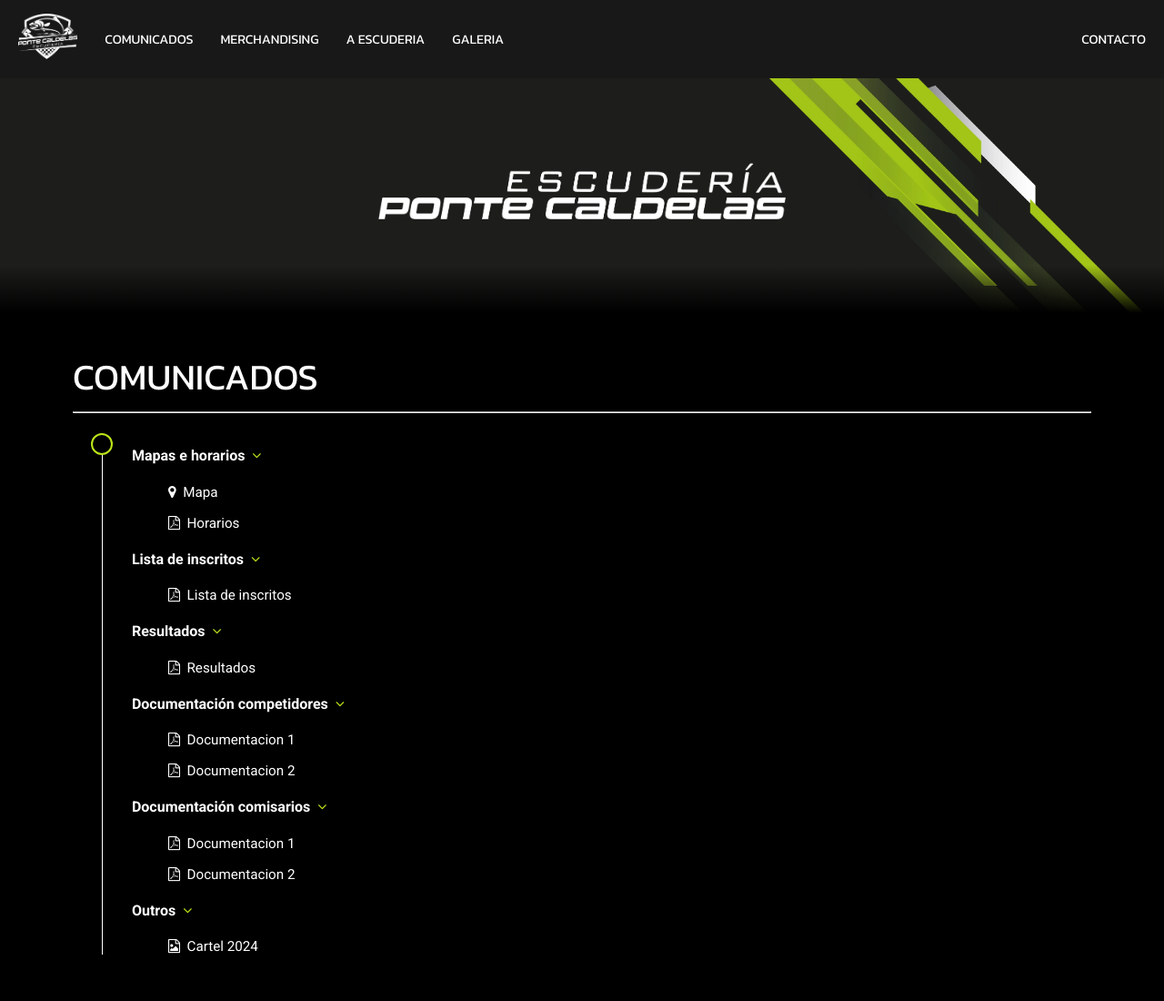
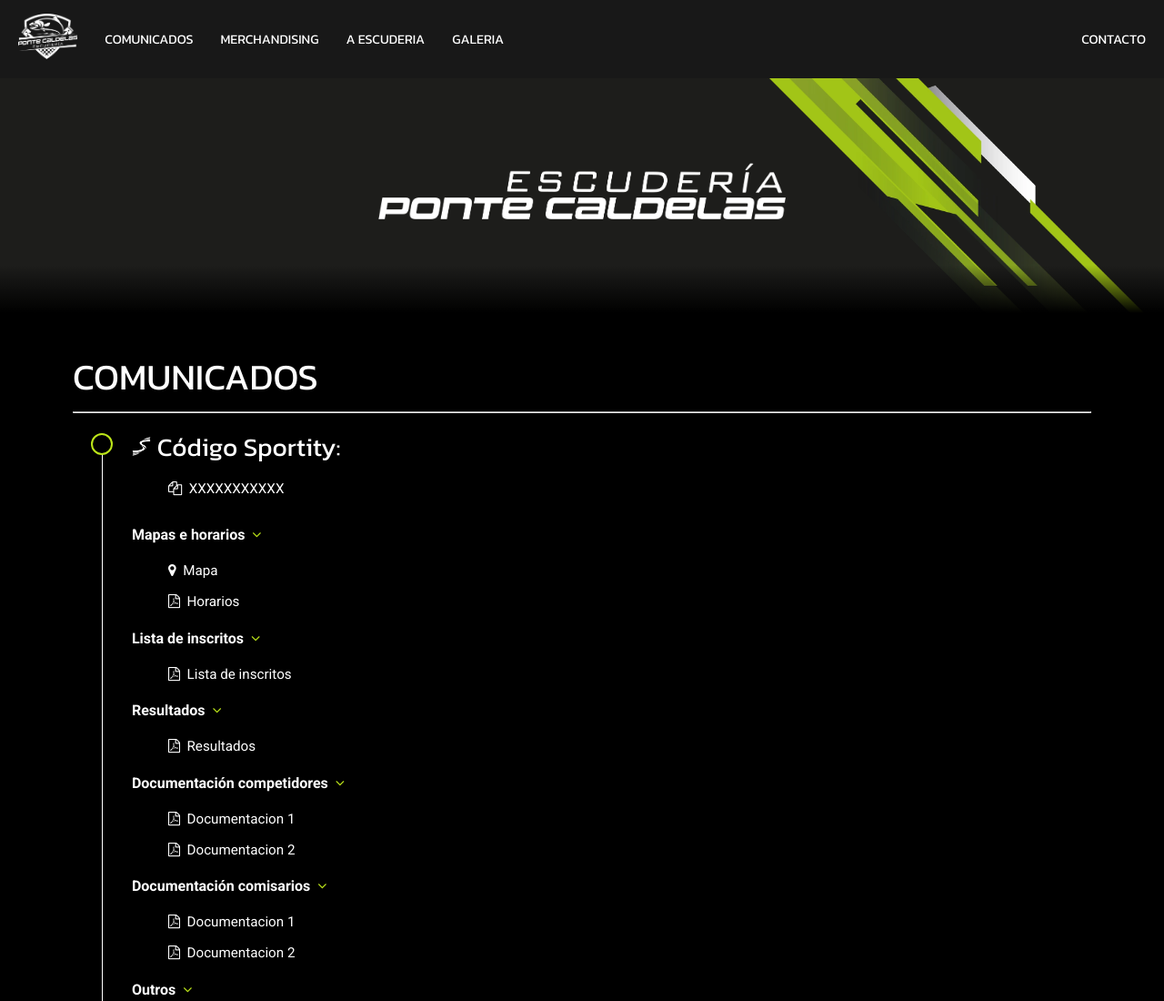
Before and after one commit to joaquinsolla/joaquinsolla.github.io, a plain HTML site: page comunicados.html in a window 1280 px wide. Shown: the top 1100 px of the page at 91% size. Drawn offline with Linux system fonts and the light colour scheme.

Commit message:
Updated comunicados

```diff
--- a/comunicados.html
+++ b/comunicados.html
@@ -105,6 +105,11 @@
                     }
                 </script>
 
+                <h2><img src="assets/icons_and_logos/sportity.webp" style="height: 1.33rem; width: auto">&nbsp;Código Sportity:</h2>
+                <ul id="sportity" style="display: block; margin-bottom: 2rem">
+                    <li class="list-li"><a href="XXXXX" target="_blank"><i class="fa fa-copy"></i>&nbsp;&nbsp;XXXXXXXXXXX</a></li> <!-- TODO: COPY CODE-->
+                </ul>
+
                 <h4 class="list-header" onclick="displayList(this, 'mapas-horarios')">Mapas e horarios&nbsp;&nbsp;<i class="fa fa-angle-down" style="transition: transform 0.3s; color: #bce519"></i></h4>
                 <ul id="mapas-horarios" style="display: block;">
                     <li class="list-li"><a href="XXXXX" target="_blank"><i class="fa fa-map-marker"></i>&nbsp;&nbsp;Mapa</a></li>
```
Also changed, not shown: assets/icons_and_logos/sportity.webp (added), 1 other file.
